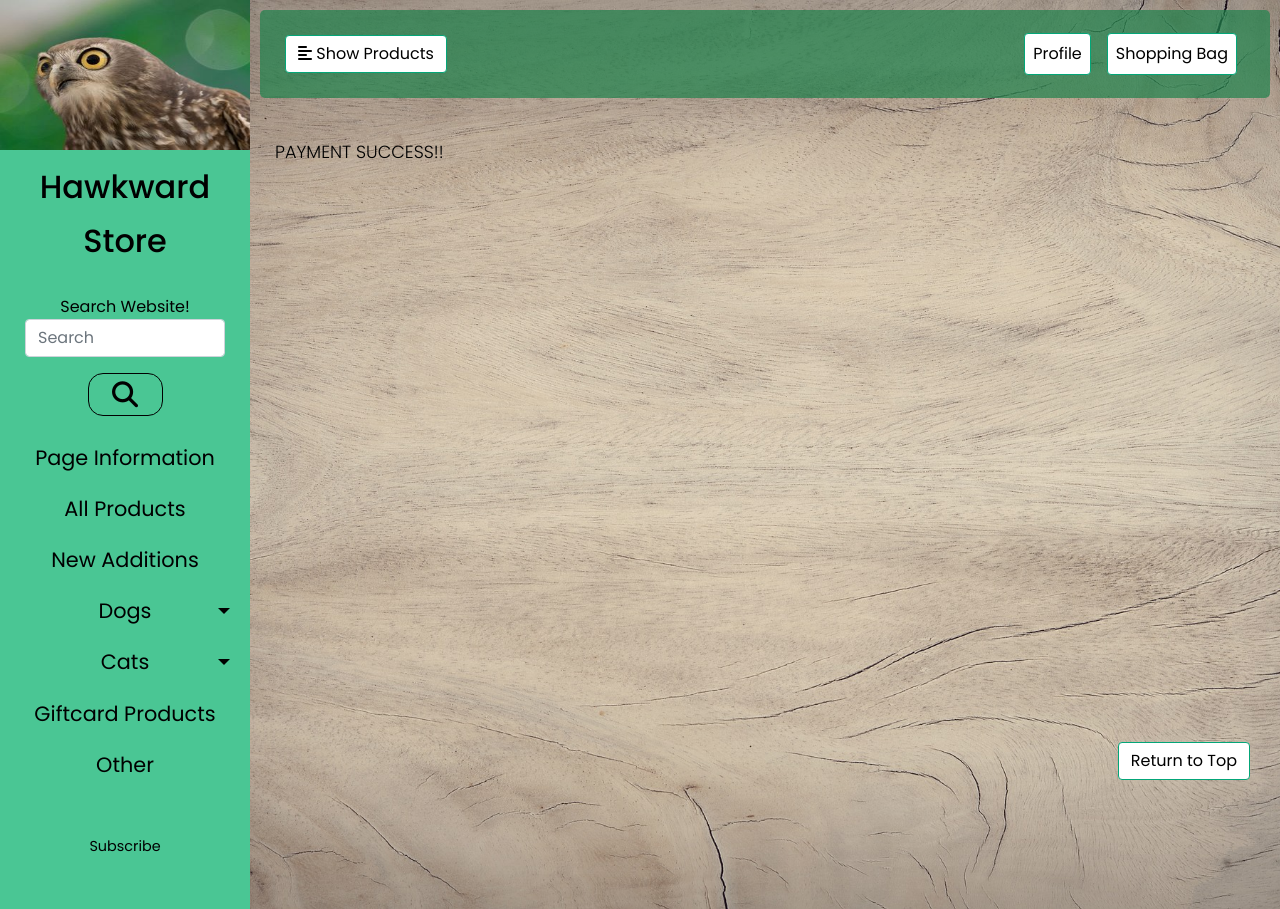
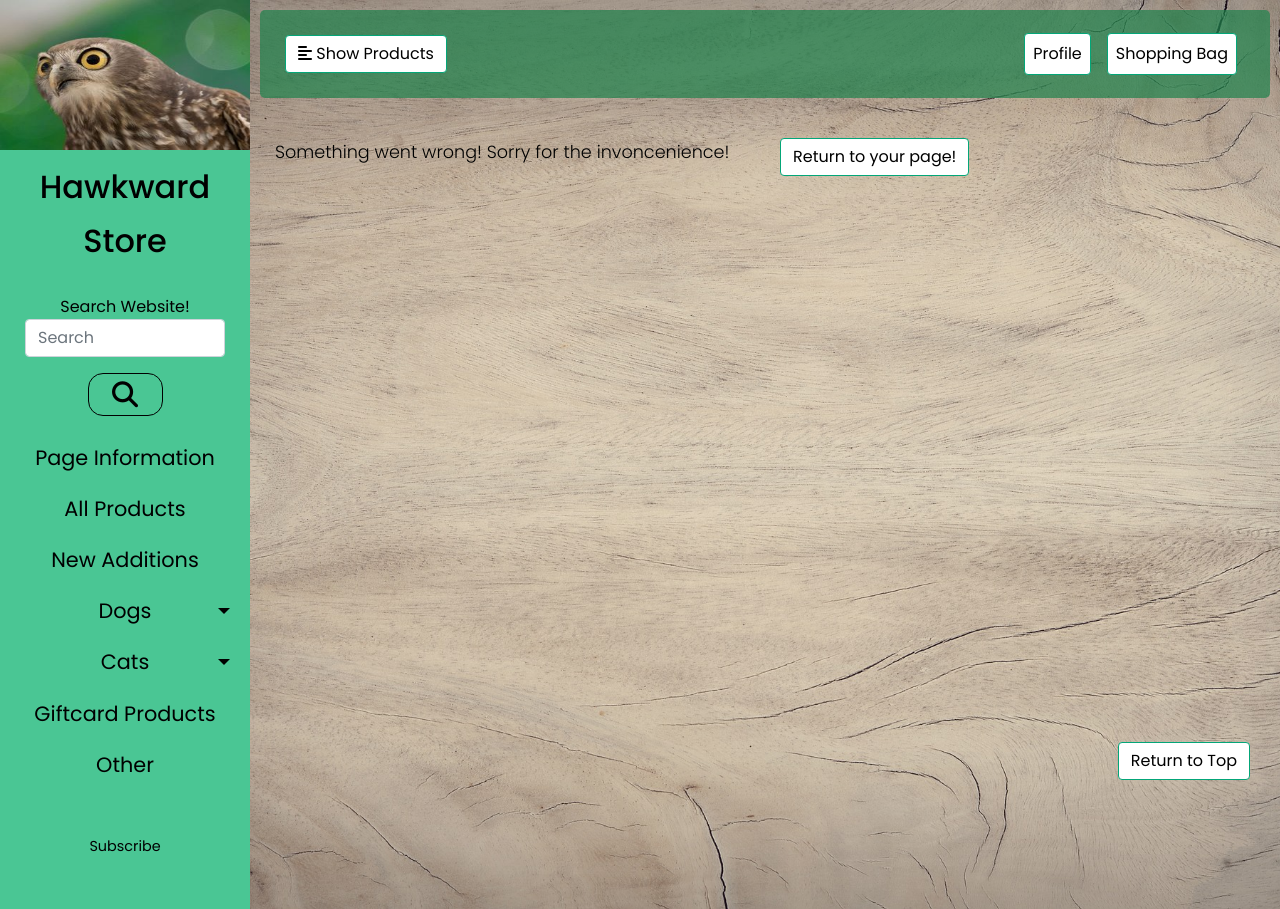
Before and after one commit to Code-Institute-Submissions/hawkward_store, a Django app: page /payment/payment_success/ in a window 1280 px wide. Run offline with Django 3.2, Linux system fonts and the light colour scheme; some libraries are stand-ins or nearby versions.

Commit message:
Added error handling

```diff
--- a/payment/templates/payment/payment_success.html
+++ b/payment/templates/payment/payment_success.html
@@ -4,6 +4,7 @@
 <div class="container">
     <div class="row">
         <div class="col">
+            {{ success }}
             <p>PAYMENT SUCCESS!!</p>
         </div>
     </div>
--- a/payment/templates/payment/wherrors.html
+++ b/payment/templates/payment/wherrors.html
@@ -5,7 +5,15 @@
 <div class="container">
     <div class="row">
         <div class="col">
-            <p>{{ e }}</p>
+            {% if e %}
+            {% for error in e %}
+            <p>{{ error }}</p>
+            {% endfor %}
+            {% endif %}
+            {% if something %}
+            <p>{{ something }}</p>
+            {% endif %}
+
         </div>
         <div class="col">
             <a href="{% url 'users' %}" class="btn btn-navbar">Return to your page!</a>
--- a/payment/views.py
+++ b/payment/views.py
@@ -222,68 +222,86 @@
     free_items = request.session.get('free_items', {})
     stripe_secret_key = settings.STRIPE_SECRET_KEY
     stripe.api_key = stripe_secret_key
+    if request.POST['payment_method_id']:
+        payment_method_id = request.POST['payment_method_id']
+    else:
+        something = "Something went wrong! Please try Again!"
+        context = {
+            'something': something
+        }
+        return render(request, 'payment/wherrors.html', context)
     payment_intent_id = request.POST['payment_intent_id']
-    payment_method_id = request.POST['payment_method_id']
     order_number = request.POST['order_number']
-    order = get_object_or_404(Order, order_number=order_number)
-    try:
-        ret = stripe.PaymentIntent.confirm(
-            payment_intent_id,
-            payment_method=payment_method_id
-        )
+    order = Order.objects.filter(order_number=order_number)
+    if order:
+        order = Order.objects.filter(order_number=order_number)[0]
+        try:
+            ret = stripe.PaymentIntent.confirm(
+                payment_intent_id,
+                payment_method=payment_method_id
+            )
 
-        if ret.status == 'requires_payment_method':
-            order.delete()
-            return redirect('shopping_bag')
-        if ret.status == 'requires_action':
-            pi = stripe.PaymentIntent.retrieve(
-                payment_intent_id
+            if ret.status == 'requires_payment_method':
+                order.delete()
+                return redirect('shopping_bag')
+            if ret.status == 'requires_action':
+                pi = stripe.PaymentIntent.retrieve(
+                    payment_intent_id
+                )
+                context = {}
+
+                context['payment_intent_secret'] = pi.client_secret
+                context['STRIPE_PUBLISHABLE_KEY'] = settings.STRIPE_PUBLIC_KEY
+                context['order'] = order.order_number
+                context['cust_email'] = request.POST['customer_email']
+                return render(request, 'payment/3dsec.html', context)
+
+            cust_email = request.POST['customer_email']
+            subject = render_to_string(
+                'payment/confirmation_emails/confirmation_email_subject.txt',
+                {'order': order})
+            body = render_to_string(
+                'payment/confirmation_emails/confirmation_email_body.txt',
+                {'order': order, 'contact_email': settings.DEFAULT_FROM_EMAIL})
+            send_mail(
+                subject,
+                body,
+                settings.DEFAULT_FROM_EMAIL,
+                [cust_email]
             )
-            context = {}
+            ''' reset giftcard to old state '''
+            for product_id, quantity in shopping_bag.items():
+                product = get_object_or_404(ProductsStore, pk=product_id)
+                if product.has_giftcard == True:
+                    giftcard_q_delete = Giftcards.objects.filter(
+                        Q(product_id=product_id) & Q(user=request.user))
+                    if giftcard_q_delete:
+                        giftcard_q_delete = Giftcards.objects.filter(
+                            Q(product_id=product_id) & Q(user=request.user))[0]
+                        old_counter = int(giftcard_q_delete.counter + quantity)
+                        while old_counter >= 7:
+                            old_counter = int(giftcard_q_delete.counter - 7)
+                        giftcard_q_delete.counter = old_counter
+                        giftcard_q_delete.save()
 
-            context['payment_intent_secret'] = pi.client_secret
-            context['STRIPE_PUBLISHABLE_KEY'] = settings.STRIPE_PUBLIC_KEY
-            context['order'] = order.order_number
-            context['cust_email'] = request.POST['customer_email']
-            return render(request, 'payment/3dsec.html', context)
-
-        cust_email = request.POST['customer_email']
-        subject = render_to_string(
-            'payment/confirmation_emails/confirmation_email_subject.txt',
-            {'order': order})
-        body = render_to_string(
-            'payment/confirmation_emails/confirmation_email_body.txt',
-            {'order': order, 'contact_email': settings.DEFAULT_FROM_EMAIL})
-        send_mail(
-            subject,
-            body,
-            settings.DEFAULT_FROM_EMAIL,
-            [cust_email]
-        )
-        ''' reset giftcard to old state '''
-        for product_id, quantity in shopping_bag.items():
-            product = get_object_or_404(ProductsStore, pk=product_id)
-            if product.has_giftcard == True:
-                giftcard_q_delete = Giftcards.objects.filter(
-                    Q(product_id=product_id) & Q(user=request.user))
-                if giftcard_q_delete:
-                    giftcard_q_delete = Giftcards.objects.filter(
-                        Q(product_id=product_id) & Q(user=request.user))[0]
-                    old_counter = int(giftcard_q_delete.counter + quantity)
-                    while old_counter >= 7:
-                        old_counter = int(giftcard_q_delete.counter - 7)
-                    giftcard_q_delete.counter = old_counter
-                    giftcard_q_delete.save()
-
-        if 'shopping_bag' in request.session:
-            del request.session['shopping_bag']
-        if 'free_items' in request.session:
-            del request.session['free_items']
-            del request.session['total']
-        return redirect('payment_success')
-    except Exception as e:
-        order.delete()
-        return HttpResponse(content=e, status=400)
+            if 'shopping_bag' in request.session:
+                del request.session['shopping_bag']
+            if 'free_items' in request.session:
+                del request.session['free_items']
+                del request.session['total']
+            return redirect('payment_success')
+        except Exception as e:
+            if order:
+                order.delete()
+            context = {
+                'e': e
+            }
+            return render(request, 'payment/wherrors.html', context)
+    something = "Something went wrong! Please try Again!"
+    context = {
+        'something': something
+    }
+    return render(request, 'payment/wherrors.html', context)
 
 
 @csrf_exempt
@@ -291,7 +309,11 @@
     if request.method == 'POST':
         subscription = request.POST['subscription']
         if subscription == 'yes':
-            return render(request, 'payment/subscription_success.html')
+            success = "You subscribed Successfully!"
+            context = {
+                'success': success,
+            }
+            return render(request, 'payment/payment_success.html', context)
         order_number = request.POST['order']
         order = Order.objects.get(order_number=order_number)
         cust_email = request.POST['cust_email']
@@ -307,11 +329,20 @@
             settings.DEFAULT_FROM_EMAIL,
             [cust_email]
         )
-
         del request.session['stripe_total']
         del request.session['shopping_bag']
         del request.session['free_items']
-    return render(request, 'payment/payment_success.html')
+        success = "Your order was validated and payment was Confirmed!"
+        context = {
+            'success': success,
+            'order': order,
+        }
+        return render(request, 'payment/payment_success.html', context)
+    something = "Something went wrong! Sorry for the invoncenience!"
+    context = {
+        'something': something,
+    }
+    return render(request, 'payment/wherrors.html', context)
 
 
 @login_required
@@ -384,7 +415,11 @@
     if request.POST['payment_method_id']:
         payment_method_id = request.POST['payment_method_id']
     else:
-        return redirect('users')
+        something = "Something went wrong! Please try Again!"
+        context = {
+            'something': something
+        }
+        return render(request, 'payment/wherrors.html', context)
     stripe_plan_id = request.POST['stripe_plan_id']
     user_subscription = UserSubscriptions.objects.filter(
         user=request.user.username)
```
Also changed, not shown: payment/static/payment/css/handle_payment.css (+0 -25 lines), payment/templates/payment/subscription_success.html (deleted, +0 -11 lines).
